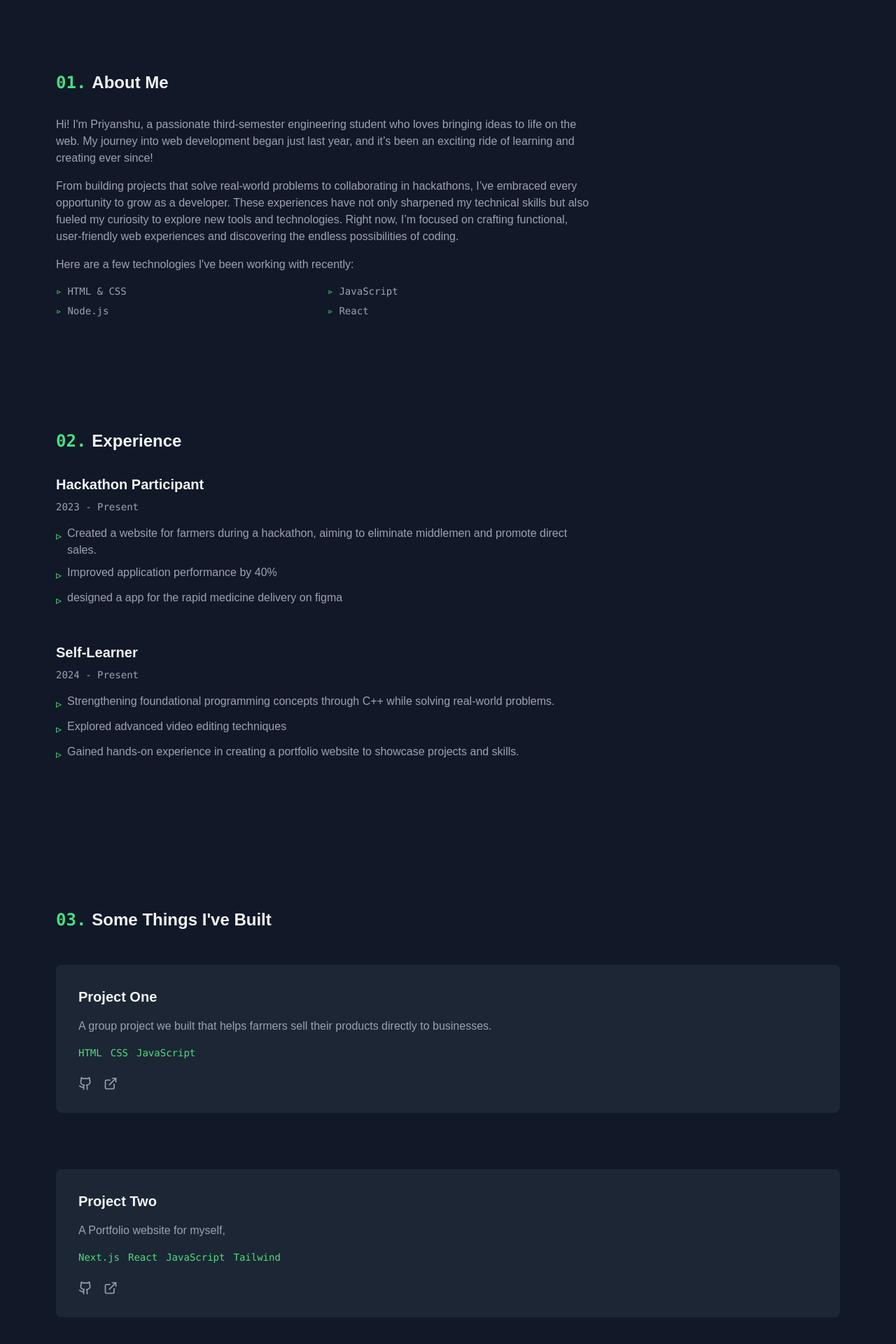
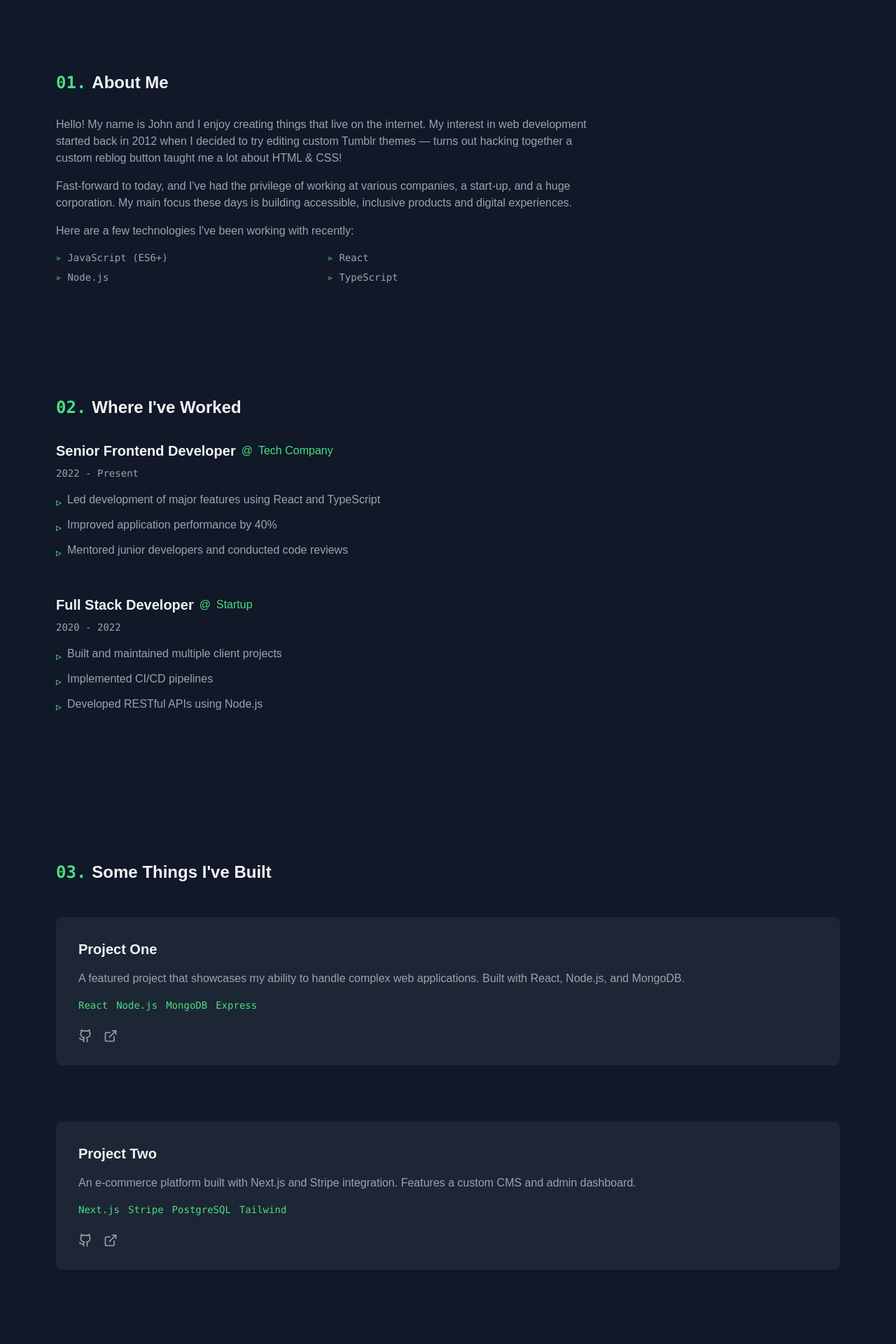
Before and after one commit to prime64m/portfolio, a Next.js app: page / in a window 1280 px wide. Shown: the part 874-2794 px from the top of the page at 70% size. Built offline with nearby package versions, Linux system fonts and the light colour scheme.

Commit message:
Update Portfolio.tsx

```diff
--- a/components/Portfolio.tsx
+++ b/components/Portfolio.tsx
@@ -1,7 +1,7 @@
 'use client'
 
 import React, { useState, useEffect } from 'react';
-import { Github, ExternalLink, Mail, Linkedin, Terminal, Code, Folder } from 'lucide-react';
+import { Github, ExternalLink, Mail, Linkedin, Folder } from 'lucide-react';
 import Image from 'next/image';
 
 const NavLink = ({ href, children }) => (
@@ -15,9 +15,6 @@ const NavLink = ({ href, children }) => (
 
 const Portfolio = () => {
   const [mounted, setMounted] = useState(false);
-    const [activeSection, setActiveSection] = useState('home');
-    const [showMenu, setShowMenu] = useState(false);
-
   useEffect(() => {
     setMounted(true);
   }, []);
@@ -25,61 +22,60 @@ const Portfolio = () => {
   const featuredProjects = [
     {
       title: "Project One",
-            description: "A group project we built that helps farmers sell their products directly to businesses. ",
-            tech: ["HTML", "CSS", "JavaScript"],
-            github: "https://github.com/prime64m/krishibazaar",
-            external: "https://krishibazar.vercel.app/",
+      description: "A featured project that showcases my ability to handle complex web applications. Built with React, Node.js, and MongoDB.",
+      tech: ["React", "Node.js", "MongoDB", "Express"],
+      github: "#",
+      external: "#",
     },
     {
       title: "Project Two",
-            description: "A Portfolio website for myself, ",
-            tech: ["Next.js", "React", "JavaScript", "Tailwind"],
-            github: "https://github.com/prime64m/portfolio",
-            external: "https://prime64m.vercel.app/",
+      description: "An e-commerce platform built with Next.js and Stripe integration. Features a custom CMS and admin dashboard.",
+      tech: ["Next.js", "Stripe", "PostgreSQL", "Tailwind"],
+      github: "#",
+      external: "#",
     }
   ];
 
   const otherProjects = [
     {
-            title: "Bookshelf Haven",
-            description: "In making process",
-            tech: ["______", "______"],
+      title: "CLI Tool",
+      description: "Developer tool for automated project setup",
+      tech: ["Node.js", "Commander.js"],
       github: "#",
-            external: "#", // Add external link
     },
     {
-            title: "Markrtplace for farmer",
-            description: "Real-time project listing",
-            tech: ["React", "Vite","JaveScript"],
-            github: "https://github.com/prime64m/marketplace",
-            external: "https://krishi-marketplace.vercel.app/", // Add external link
+      title: "Weather App",
+      description: "Real-time weather tracking application",
+      tech: ["React", "OpenWeather API"],
+      github: "#",
     },
     {
       title: "Portfolio v1",
       description: "First iteration of my personal website",
       tech: ["HTML", "CSS", "JavaScript"],
-            github: "https://github.com/prime64m/priyansh",
-            external: "https://alokk.vercel.app/", // Add external link
+      github: "#",
     }
   ];
 
   const experiences = [
     {
-            title: "Hackathon Participant",
-            period: "2023 - Present",
+      company: "Tech Company",
+      title: "Senior Frontend Developer",
+      period: "2022 - Present",
       points: [
-                "Created a website for farmers during a hackathon, aiming to eliminate middlemen and promote direct sales.",
+        "Led development of major features using React and TypeScript",
         "Improved application performance by 40%",
-                "designed a app for the rapid medicine delivery on figma"
+        "Mentored junior developers and conducted code reviews"
       ]
     },
     {
-            title: "Self-Learner",
-            period: "2024 - Present",
+      company: "Startup",
+      title: "Full Stack Developer",
+      period: "2020 - 2022",
       points: [
-                "Strengthening foundational programming concepts through C++ while solving real-world problems.",
-                "Explored advanced video editing techniques",
-                "Gained hands-on experience in creating a portfolio website to showcase projects and skills."
+        "Built and maintained multiple client projects",
+        "Implemented CI/CD pipelines",
+        "Developed RESTful APIs using Node.js"
       ]
     }
   ];
@@ -91,13 +87,16 @@ const Portfolio = () => {
         <div className="max-w-6xl mx-auto px-4 py-5">
           <div className="flex justify-between items-center">
             <div className="flex items-center space-x-4">
-                            <div className="flex items-center space-x-4">
               <a href="#" className="text-green-400 font-mono text-xl">
                 portfolio
               </a>
-
-                            </div>
-
+              <Image
+                src="/placeholder.svg?height=40&width=40"
+                alt="Profile Picture"
+                width={40}
+                height={40}
+                className="rounded-full"
+              />
             </div>
             <div className="hidden md:flex space-x-8">
               <NavLink href="#about">About</NavLink>
@@ -105,9 +104,7 @@ const Portfolio = () => {
               <NavLink href="#work">Work</NavLink>
               <NavLink href="#contact">Contact</NavLink>
               <a
-                                 href="/resume.jpg"
-                                 target="_blank"
-                                 rel="noopener noreferrer"
+                href="#"
                 className="px-4 py-2 border border-green-400 text-green-400 rounded hover:bg-green-400/10 transition-colors duration-300 text-sm"
               >
                 Resume
@@ -120,23 +117,14 @@ const Portfolio = () => {
       {/* Main Content */}
       <main className="max-w-6xl mx-auto px-4 pt-24">
         {/* Hero Section */}
-                <section className="min-h-screen flex flex-col justify-center">
-                    <div className="mb-8">
-                        <Image
-                            src="/profile-pic.jpg"
-                            alt="Your Name"
-                            width={145}
-                            height={145}
-                            className="rounded-full"
-                        />
-                    </div>
+        <section className="min-h-screen flex items-center">
           <div className={`transform transition-all duration-1000 ${mounted ? 'translate-y-0 opacity-100' : 'translate-y-10 opacity-0'}`}>
             <p className="text-green-400 font-mono mb-5">Hi, my name is</p>
-                        <h1 className="text-5xl md:text-5xl font-bold text-gray-100 mb-4">Priyanshu Mishra.</h1>
+            <h1 className="text-5xl md:text-7xl font-bold text-gray-100 mb-4">John Doe.</h1>
             <h2 className="text-4xl md:text-6xl font-bold text-gray-400 mb-8">I build things for the web.</h2>
             <p className="max-w-xl text-gray-400 mb-12">
-                            I'm a software engineer specializing in building exceptional digital experiences.
-                            Currently, I'm focused on building accessible, human-centered products.
+              I&apos;m a software engineer specializing in building exceptional digital experiences.
+              Currently, I&apos;m focused on building accessible, human-centered products.
             </p>
             <a
               href="#work"
@@ -156,28 +144,25 @@ const Portfolio = () => {
             </h2>
             <div className="text-gray-400 space-y-4">
               <p>
-                                Hi! I'm Priyanshu, a passionate third-semester engineering student
-                                who loves bringing ideas to life on the web. My journey into web development
-                                began just last year, and it’s been an exciting ride of learning and creating
-                                ever since!
+                Hello! My name is John and I enjoy creating things that live on the internet.
+                My interest in web development started back in 2012 when I decided to try
+                editing custom Tumblr themes — turns out hacking together a custom reblog
+                button taught me a lot about HTML & CSS!
               </p>
               <p>
-                                From building projects that solve real-world problems to collaborating in hackathons,
-                                I’ve embraced every opportunity to grow as a developer. These experiences have not
-                                only sharpened my technical skills but also fueled my curiosity to explore new tools
-                                and technologies.
-                                Right now, I’m focused on crafting functional, user-friendly web experiences and
-                                discovering the endless possibilities of coding.
+                Fast-forward to today, and I&apos;ve had the privilege of working at various
+                companies, a start-up, and a huge corporation. My main focus these days
+                is building accessible, inclusive products and digital experiences.
               </p>
-                            <p>Here are a few technologies I've been working with recently:</p>
+              <p>Here are a few technologies I&apos;ve been working with recently:</p>
               <ul className="grid grid-cols-2 gap-2 font-mono text-sm">
                 <li className="flex items-center">
                   <span className="text-green-400 mr-2">▹</span>
-                                    HTML & CSS
+                  JavaScript (ES6+)
                 </li>
                 <li className="flex items-center">
                   <span className="text-green-400 mr-2">▹</span>
-                                    JavaScript
+                  React
                 </li>
                 <li className="flex items-center">
                   <span className="text-green-400 mr-2">▹</span>
@@ -185,7 +170,7 @@ const Portfolio = () => {
                 </li>
                 <li className="flex items-center">
                   <span className="text-green-400 mr-2">▹</span>
-                                    React
+                  TypeScript
                 </li>
               </ul>
             </div>
@@ -196,8 +181,7 @@ const Portfolio = () => {
         <section id="experience" className="py-20">
           <h2 className="text-2xl font-bold text-gray-100 mb-8 flex items-center">
             <span className="text-green-400 font-mono mr-2">02.</span>
-                        Experience
-
+            Where I've Worked
           </h2>
           <div className="max-w-3xl">
             {experiences.map((exp, index) => (
@@ -207,7 +191,7 @@ const Portfolio = () => {
               >
                 <div className="flex items-center mb-2">
                   <h3 className="text-xl font-bold text-gray-100">{exp.title}</h3>
-                                    <span className="mx-2 text-green-400"></span>
+                  <span className="mx-2 text-green-400">@</span>
                   <span className="text-green-400">{exp.company}</span>
                 </div>
                 <p className="text-sm text-gray-400 mb-4 font-mono">{exp.period}</p>
@@ -274,9 +258,6 @@ const Portfolio = () => {
                     <a href={project.github} className="text-gray-400 hover:text-green-400">
                       <Github size={20} />
                     </a>
-                                        <a href={project.external} className="text-gray-400 hover:text-green-400">
-                                            <ExternalLink size={20} />
-                                        </a>
                   </div>
                 </div>
                 <h3 className="text-xl font-bold text-gray-100 mb-2">{project.title}</h3>
@@ -295,43 +276,26 @@ const Portfolio = () => {
         <section id="contact" className="py-20 text-center">
           <h2 className="text-2xl font-bold text-gray-100 mb-4 flex items-center justify-center">
             <span className="text-green-400 font-mono mr-2">04.</span>
-                        What's Next?
+            What&apos;s Next?
           </h2>
           <h3 className="text-4xl font-bold text-gray-100 mb-6">Get In Touch</h3>
           <p className="max-w-md mx-auto text-gray-400 mb-8">
-                        Whether you have a question or just want to say hi, I'll try my best
+            Whether you have a question or just want to say hi, I&apos;ll try my best
             to get back to you!
           </p>
           <div className="flex justify-center space-x-6 mb-12">
-                        <a href="https://www.github.com/prime64m" target="_blank" rel="noopener noreferrer" className="text-gray-400 hover:text-green-400">
+            <a href="#" className="text-gray-400 hover:text-green-400">
               <Github size={24} />
             </a>
-                        <a href="https://www.linkedin.com/in/priyansh64" target="_blank" rel="noopener noreferrer" className="text-gray-400 hover:text-green-400">
+            <a href="#" className="text-gray-400 hover:text-green-400">
               <Linkedin size={24} />
             </a>
-                        <a href="mailto:priyanshumishra3263@gmail.com" className="text-gray-400 hover:text-green-400">
-                            <Mail size={24} aria-label="Email" onClick={(e) => {
-                                e.preventDefault();
-                                window.location.href = "mailto:priyanshumishra3263@gmail.com";
-                            }} />
-                        </a>
-                        <a href="https://www.instagram.com/priyansh.64" target="_blank" rel="noopener noreferrer" className="text-gray-400 hover:text-green-400">
-                            <svg xmlns="http://www.w3.org/2000/svg" width="24" height="24" viewBox="0 0 24 24" fill="none" stroke="currentColor" strokeWidth="2" strokeLinecap="round" strokeLinejoin="round">
-                                <rect x="2" y="2" width="20" height="20" rx="5" ry="5"></rect>
-                                <path d="M16 11.37A4 4 0 1 1 12.63 8 4 4 0 0 1 16 11.37z"></path>
-                                <line x1="17.5" y1="6.5" x2="17.51" y2="6.5"></line>
-                            </svg>
-                        </a>
-                        <a href="https://wa.me/916209389212" target="_blank" rel="noopener noreferrer" className="text-gray-400 hover:text-green-400">
-                            <svg xmlns="http://www.w3.org/2000/svg" width="24" height="24" viewBox="0 0 24 24" fill="none" stroke="currentColor" strokeWidth="2" strokeLinecap="round" strokeLinejoin="round">
-                                <path d="M21 11.5a8.38 8.38 0 0 1-.9 3.8 8.5 8.5 0 0 1-7.6 4.7 8.38 8.38 0 0 1-3.8-.9L3 21l1.9-5.7a8.38 8.38 0 0 1-.9-3.8 8.5 8.5 0 0 1 4.7-7.6 8.38 8.38 0 0 1 3.8-.9h.5a8.48 8.48 0 0 1 8 8v.5z"></path>
-                            </svg>
+            <a href="#" className="text-gray-400 hover:text-green-400">
+              <Mail size={24} />
             </a>
           </div>
           <a
-                         href="https://mail.google.com/mail/?view=cm&fs=1&to=priyanshumishra3263@gmail.com&su=Hello%20from%20your%20portfolio&body=Hi%20Priyanshu,%0A%0AI%20saw%20your%20portfolio%20and%20wanted%20to%20reach%20out."
-                         target="_blank"
-                         rel="noopener noreferrer"
+            href="mailto:hello@example.com"
             className="px-8 py-4 border border-green-400 text-green-400 rounded hover:bg-green-400/10 transition-colors duration-300"
           >
             Say Hello
@@ -340,7 +304,7 @@ const Portfolio = () => {
 
         {/* Footer */}
         <footer className="py-6 text-center text-sm text-gray-400">
-                    <p>2024 - Priyanshu Mishra</p>
+          <p>Built with React & Tailwind CSS</p>
         </footer>
       </main>
     </div>
```
Lines whose indentation alone changed are shown as unchanged.
